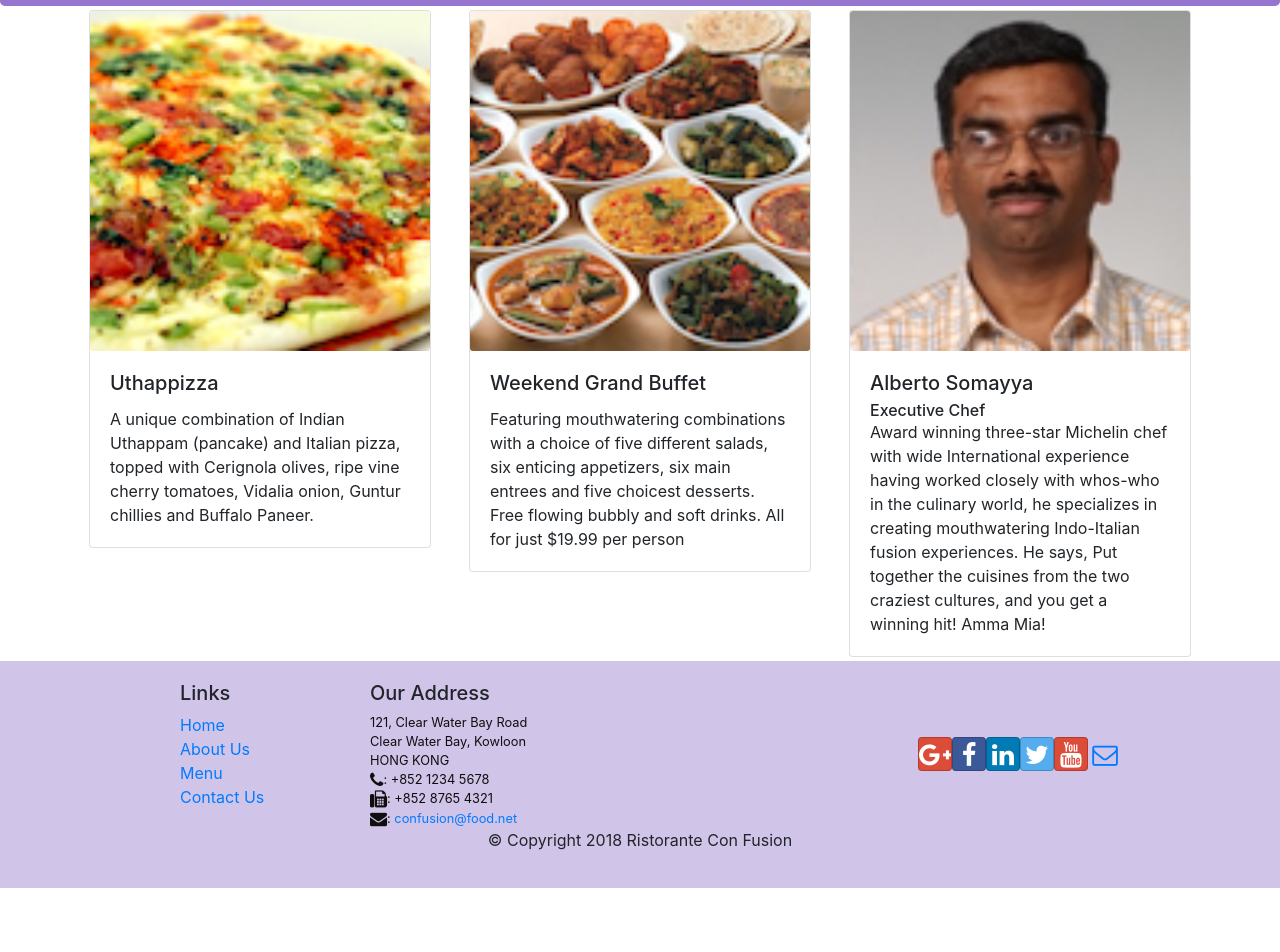
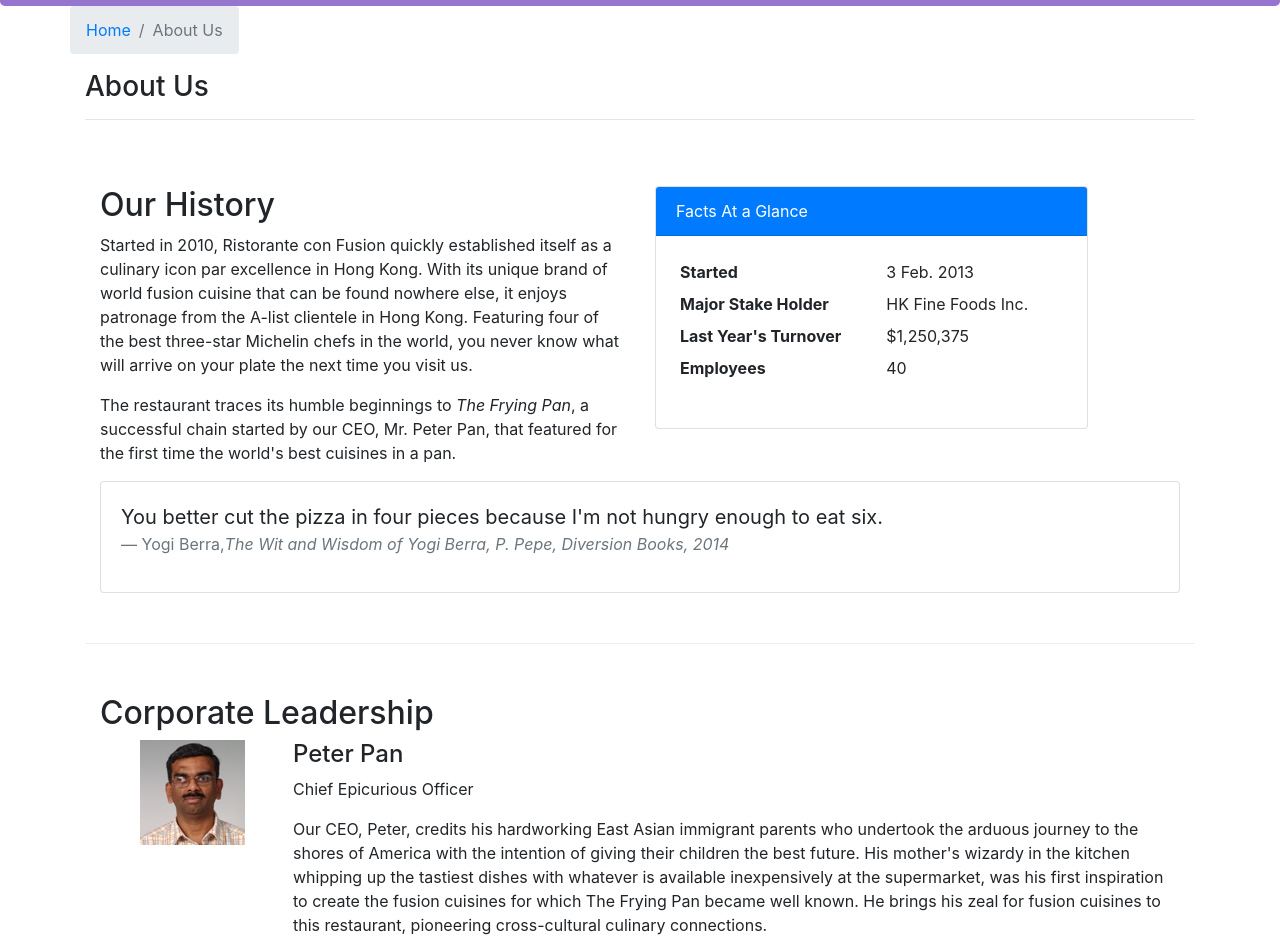
Before and after one commit to sanjay-06/React.js_coursera, a React (Create React App) app: page /aboutus in a window 1280 px wide. Before the commit this address led to /home. Shown: the part 336-1288 px from the top of the page. Before the commit the page ends 1224 px from the top, so only its background shows below. Built offline with nearby package versions, Linux system fonts and the light colour scheme.

Commit message:
assignment 2 completed

```diff
--- /dev/null
+++ b/src/components/AboutusComponent.js
@@ -0,0 +1,93 @@
+import React from 'react';
+import { Breadcrumb, BreadcrumbItem, Card, CardBody, CardHeader, Media } from 'reactstrap';
+import { Link } from 'react-router-dom';
+
+function RenderLeader({ leader }) {
+    return (
+        <Media list>
+            <Media tag="li">
+                <Media left middle>
+                    <Media object src={leader.image} alt={leader.name} />
+                </Media>
+                <Media body className="ml-5">
+                    <Media heading>{leader.name}</Media>
+                    <p>{leader.designation}</p>
+                    <p>{leader.description}</p>
+                </Media>
+            </Media>
+        </Media>
+    );
+}
+
+const About = (props) => {
+    const leaders = props.leaders.map((leader) => {
+        return (
+            <div key={leader.id}>
+                <RenderLeader leader={leader} />
+            </div>
+        );
+    });
+
+    return (
+        <div className="container">
+            <div className="row">
+                <Breadcrumb>
+                    <BreadcrumbItem><Link to="/home">Home</Link></BreadcrumbItem>
+                    <BreadcrumbItem active>About Us</BreadcrumbItem>
+                </Breadcrumb>
+                <div className="col-12">
+                    <h3>About Us</h3>
+                    <hr />
+                </div>
+            </div>
+            <div className="row row-content">
+                <div className="col-12 col-md-6">
+                    <h2>Our History</h2>
+                    <p>Started in 2010, Ristorante con Fusion quickly established itself as a culinary icon par excellence in Hong Kong. With its unique brand of world fusion cuisine that can be found nowhere else, it enjoys patronage from the A-list clientele in Hong Kong.  Featuring four of the best three-star Michelin chefs in the world, you never know what will arrive on your plate the next time you visit us.</p>
+                    <p>The restaurant traces its humble beginnings to <em>The Frying Pan</em>, a successful chain started by our CEO, Mr. Peter Pan, that featured for the first time the world's best cuisines in a pan.</p>
+                </div>
+                <div className="col-12 col-md-5">
+                    <Card>
+                        <CardHeader className="bg-primary text-white">Facts At a Glance</CardHeader>
+                        <CardBody>
+                            <dl className="row p-1">
+                                <dt className="col-6">Started</dt>
+                                <dd className="col-6">3 Feb. 2013</dd>
+                                <dt className="col-6">Major Stake Holder</dt>
+                                <dd className="col-6">HK Fine Foods Inc.</dd>
+                                <dt className="col-6">Last Year's Turnover</dt>
+                                <dd className="col-6">$1,250,375</dd>
+                                <dt className="col-6">Employees</dt>
+                                <dd className="col-6">40</dd>
+                            </dl>
+                        </CardBody>
+                    </Card>
+                </div>
+                <div className="col-12">
+                    <Card>
+                        <CardBody className="bg-faded">
+                            <blockquote className="blockquote">
+                                <p className="mb-0">You better cut the pizza in four pieces because
+                                    I'm not hungry enough to eat six.</p>
+                                <footer className="blockquote-footer">Yogi Berra,
+                                    <cite title="Source Title">The Wit and Wisdom of Yogi Berra,
+                                        P. Pepe, Diversion Books, 2014</cite>
+                                </footer>
+                            </blockquote>
+                        </CardBody>
+                    </Card>
+                </div>
+            </div>
+            <div className="row row-content">
+                <div className="col-12">
+                    <h2>Corporate Leadership</h2>
+                </div>
+                <div className="col-12">
+                    {leaders}
+                </div>
+            </div>
+        </div>
+    );
+}
+
+export default About;
--- a/src/components/MainComponent.js
+++ b/src/components/MainComponent.js
@@ -5,6 +5,7 @@
 import DishDetail from './DishdetailComponent';
 import Home from './HomeComponent';
 import Contact from './ContactComponent';
+import About from './AboutusComponent';
 
 import { Switch , Route , Redirect} from 'react-router-dom'
 import { PROMOTIONS } from '../shared/promotions';
@@ -48,6 +49,7 @@
       <Header />
         <Switch>
           <Route path="/home" component={HomePage} />
+          <Route exact path="/aboutus" component={() => <About leaders={this.state.leaders} />} />
           <Route exact path="/menu" component={() => <Menu dishes={this.state.dishes} />} />
           <Route exact path='/contactus' component={() => <Contact />} />
           <Route path='/menu/:dishId' component={DishWithId} />
```
